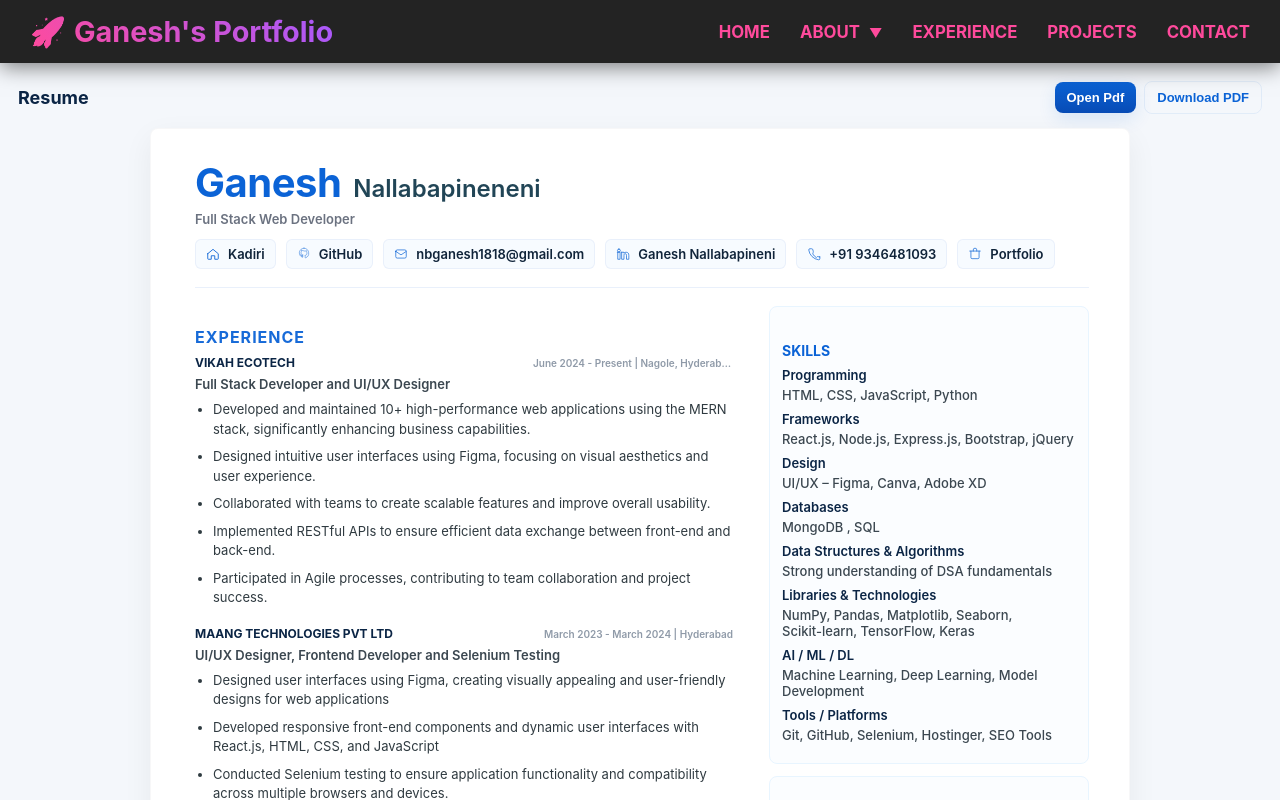
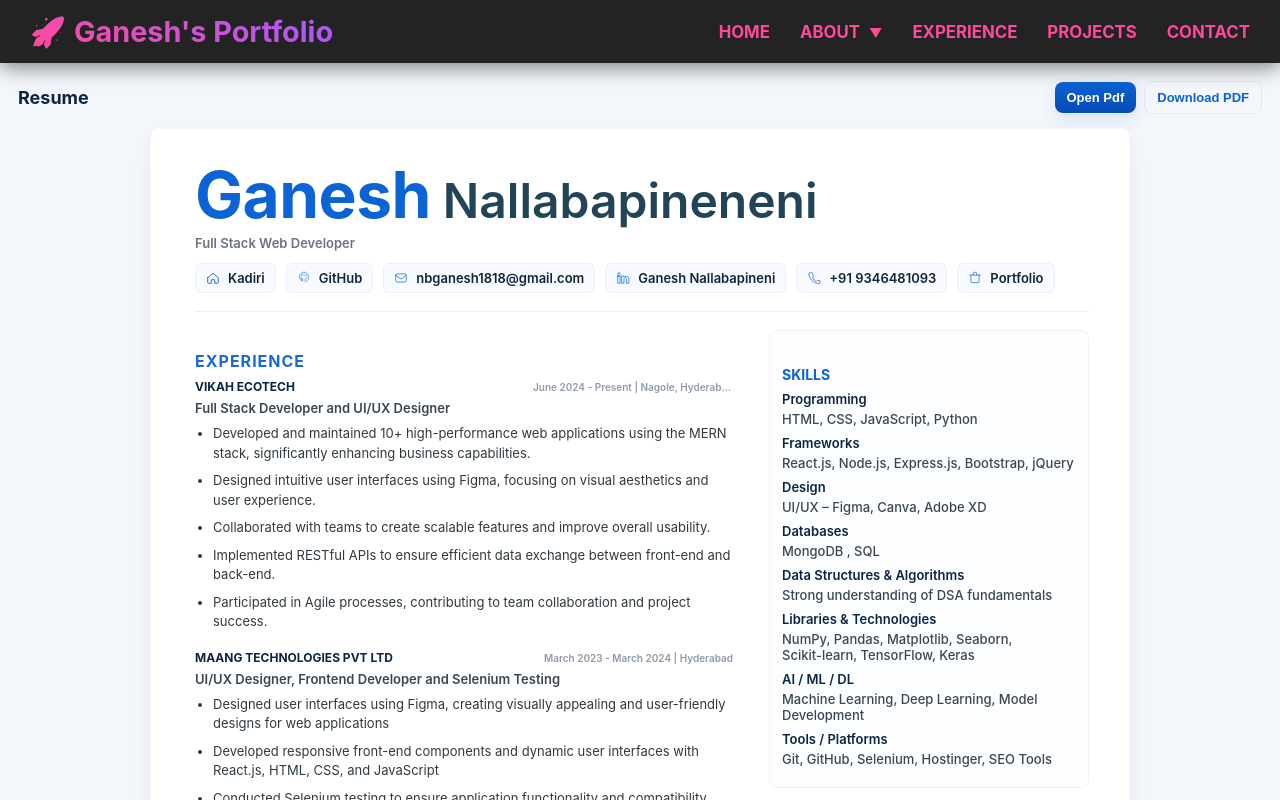
Before and after one commit to GannuNb/Portfolio, a React (Create React App) app: page /resume in a window 1280 px wide. Shown: the top 800 px of the page. Built offline with nearby package versions, Linux system fonts and the light colour scheme.

Commit message:
csschangesrems

```diff
--- a/src/Resume.module.css
+++ b/src/Resume.module.css
@@ -122,7 +122,7 @@
   min-width: 0; /* allow shrinking in flex context */
 }
 .firstName {
-  font-size: 40px;
+  font-size: 4rem;
   font-weight: 700;
   color: var(--accent);
   letter-spacing: -0.5px;
@@ -132,7 +132,7 @@
   text-overflow: ellipsis;
 }
 .lastName {
-  font-size: 24px;
+  font-size: 3rem;
   font-weight: 600;
   color: #214556;
   margin-top: 6px;
```
